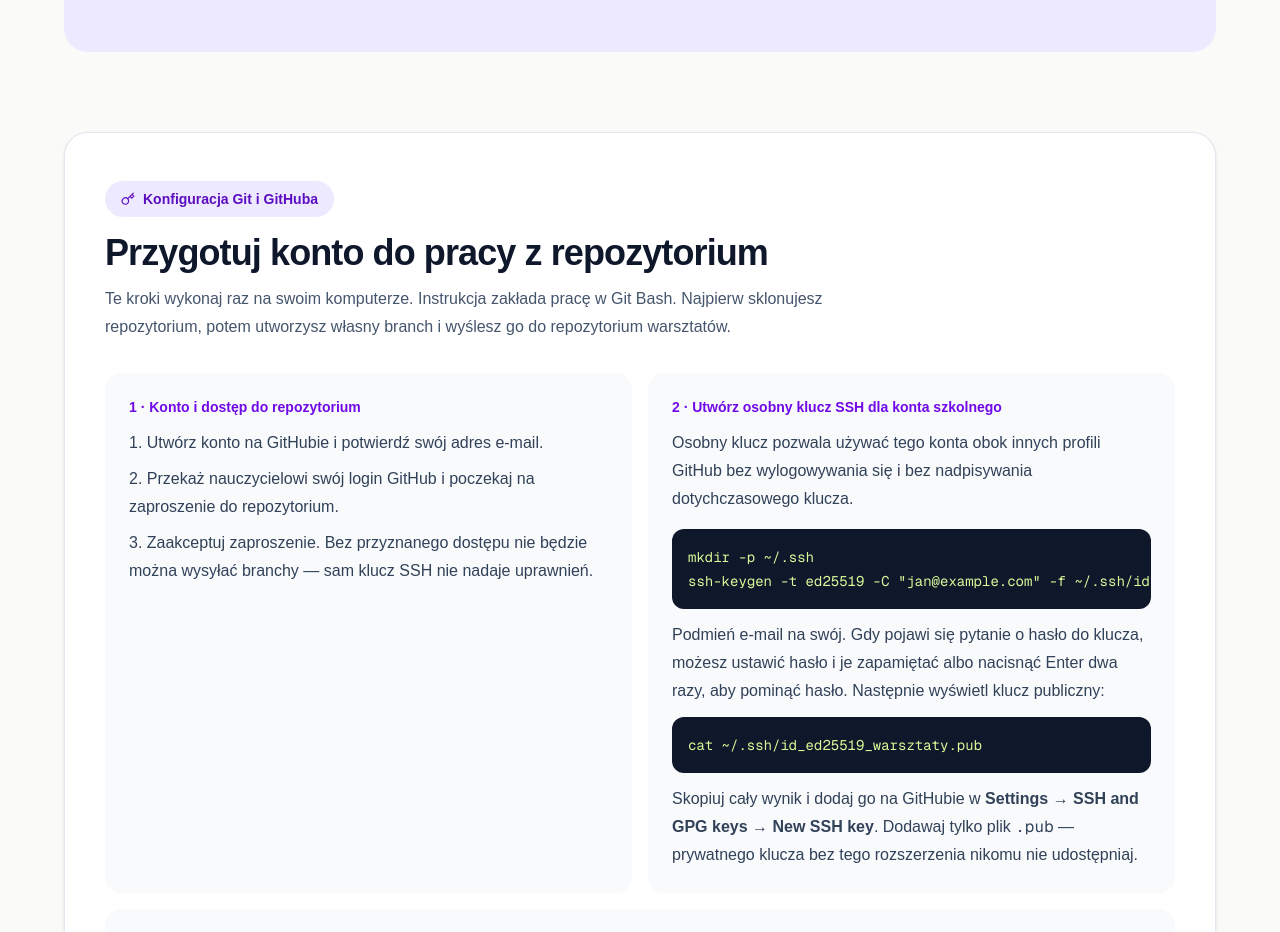
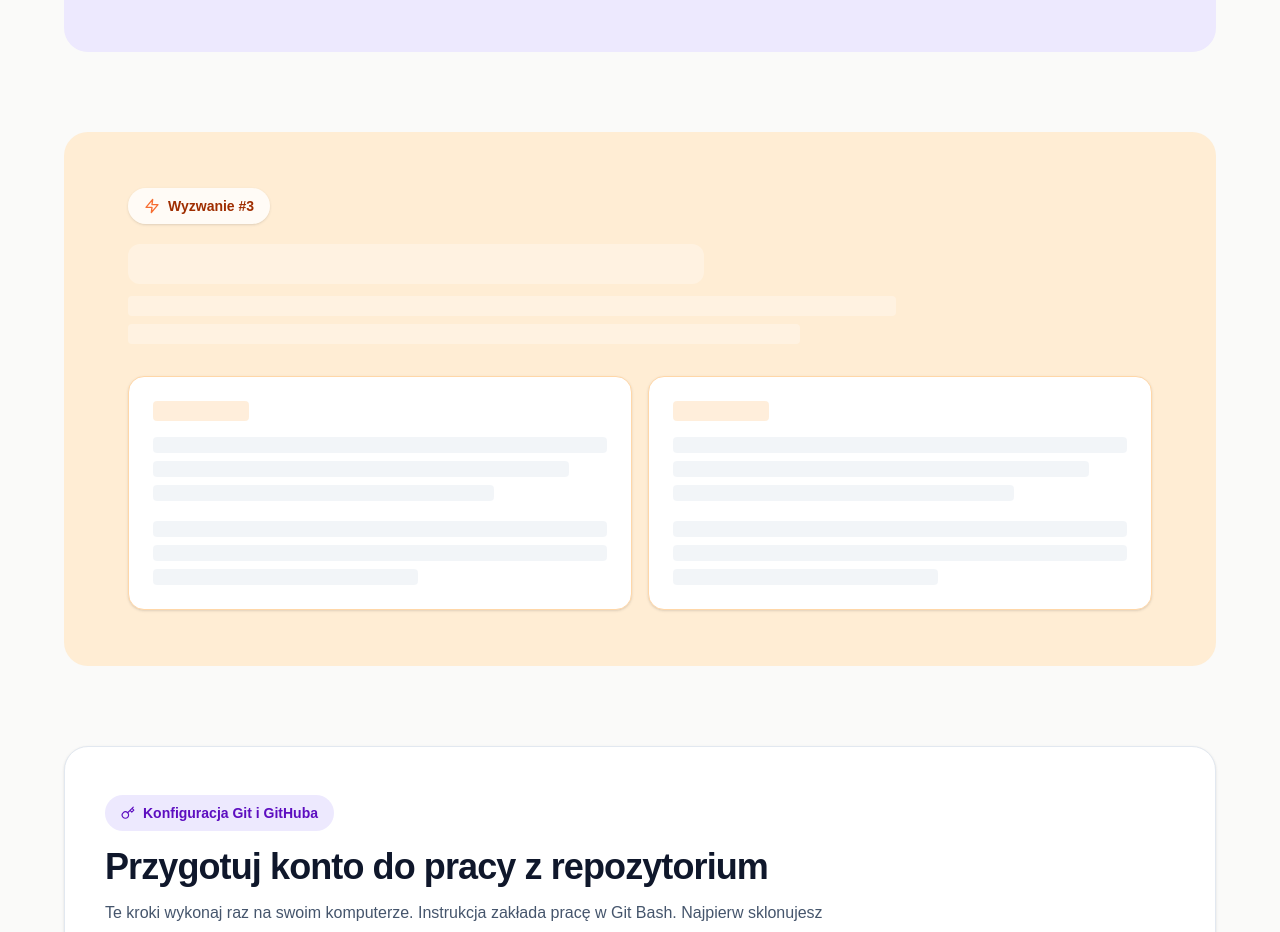
Before and after one commit to kmarszalek-zst/warsztaty-kodowania, a Next.js app: page / in a window 1280 px wide. Shown: the part 7320-8252 px from the top of the page. Built offline with nearby package versions, Linux system fonts and the light colour scheme.

Commit message:
placeholder wyzwania

```diff
--- a/src/app/page.js
+++ b/src/app/page.js
@@ -1,6 +1,7 @@
 import Image from "next/image";
 import { FiArrowRight, FiUserPlus } from "react-icons/fi";
 import ChallengeInstructions from "../components/general/ChallengeInstructions";
+import ChallengeThreePlaceholder from "../components/general/ChallengeThreePlaceholder";
 import ChallengeTwoInstructions from "../components/general/ChallengeTwoInstructions";
 import GitAccountSetup from "../components/general/GitAccountSetup";
 import HomeHeader from "../components/general/HomeHeader";
@@ -81,6 +82,7 @@ export default function Home() {
 
       <ChallengeInstructions />
       <ChallengeTwoInstructions />
+      <ChallengeThreePlaceholder />
       <GitAccountSetup />
 
       <footer className="pb-8 text-center text-sm text-slate-500">
--- /dev/null
+++ b/src/components/general/ChallengeThreePlaceholder.js
@@ -0,0 +1,40 @@
+import { FiZap } from "react-icons/fi";
+
+export default function ChallengeThreePlaceholder() {
+  return (
+    <section
+      id="wyzwanie-3"
+      className="mx-4 mb-16 rounded-3xl bg-orange-100 px-6 py-12 sm:mx-8 sm:px-12 sm:py-14 lg:mx-auto lg:mb-20 lg:max-w-6xl lg:px-16"
+    >
+      <div>
+        <div className="inline-flex items-center gap-2 rounded-full bg-white/80 px-4 py-2 shadow-sm">
+          <FiZap aria-hidden="true" className="text-orange-600/80" />
+          <span className="text-sm font-bold text-orange-800">Wyzwanie #3</span>
+        </div>
+
+        <div className="mt-5 h-10 w-2/3 max-w-xl animate-pulse rounded-xl bg-white/60" />
+        <div className="mt-3 h-5 w-full max-w-3xl animate-pulse rounded bg-white/60" />
+        <div className="mt-2 h-5 w-5/6 max-w-2xl animate-pulse rounded bg-white/60" />
+      </div>
+
+      <div className="mt-8 grid gap-4 md:grid-cols-2">
+        {[0, 1].map((card) => (
+          <article
+            key={card}
+            className="rounded-2xl border border-orange-200 bg-white p-5 shadow-sm sm:p-6"
+          >
+            <div className="h-5 w-24 animate-pulse rounded bg-orange-200/80" />
+            <div className="mt-4 h-4 w-full animate-pulse rounded bg-slate-200/80" />
+            <div className="mt-2 h-4 w-11/12 animate-pulse rounded bg-slate-200/80" />
+            <div className="mt-2 h-4 w-9/12 animate-pulse rounded bg-slate-200/80" />
+            <div className="mt-5 space-y-2">
+              <div className="h-4 w-full animate-pulse rounded bg-slate-200/80" />
+              <div className="h-4 w-full animate-pulse rounded bg-slate-200/80" />
+              <div className="h-4 w-7/12 animate-pulse rounded bg-slate-200/80" />
+            </div>
+          </article>
+        ))}
+      </div>
+    </section>
+  );
+}
```
